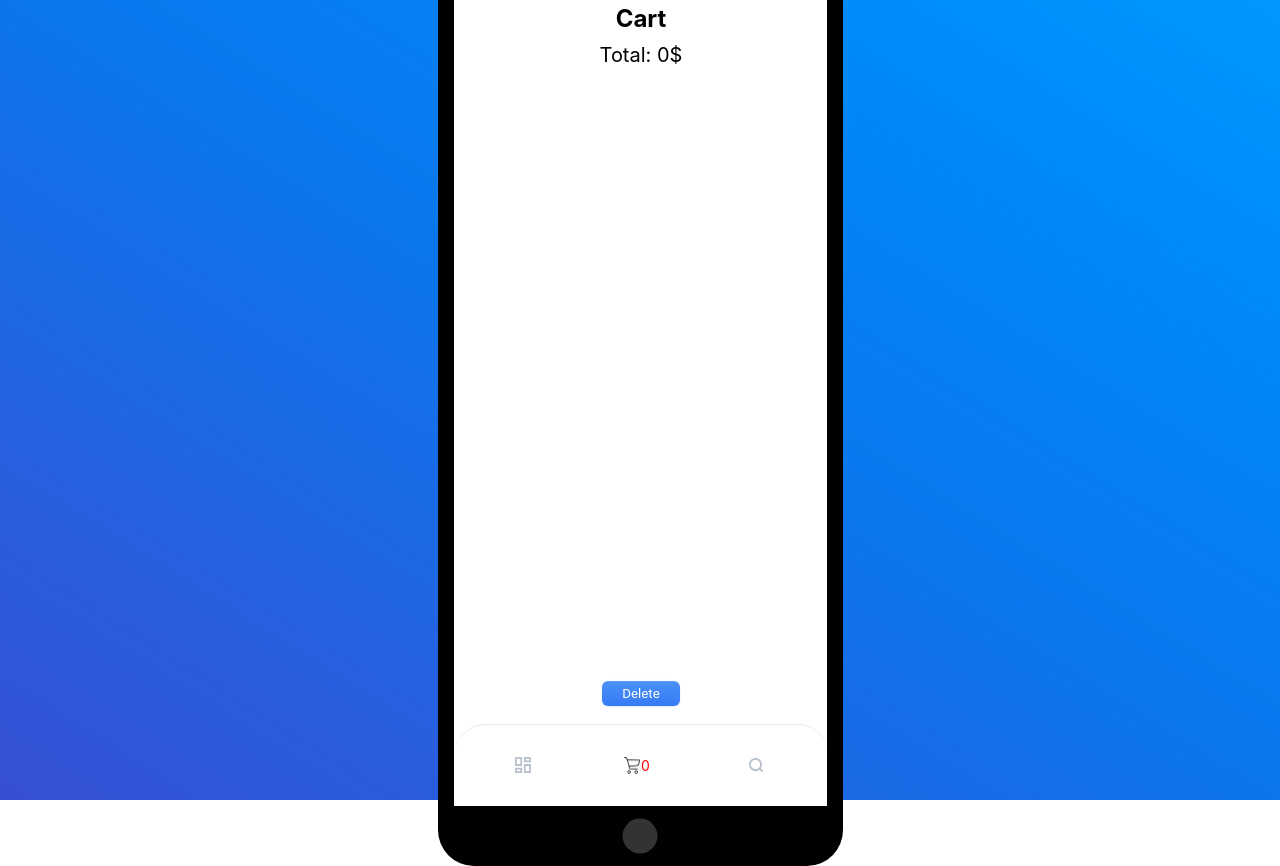
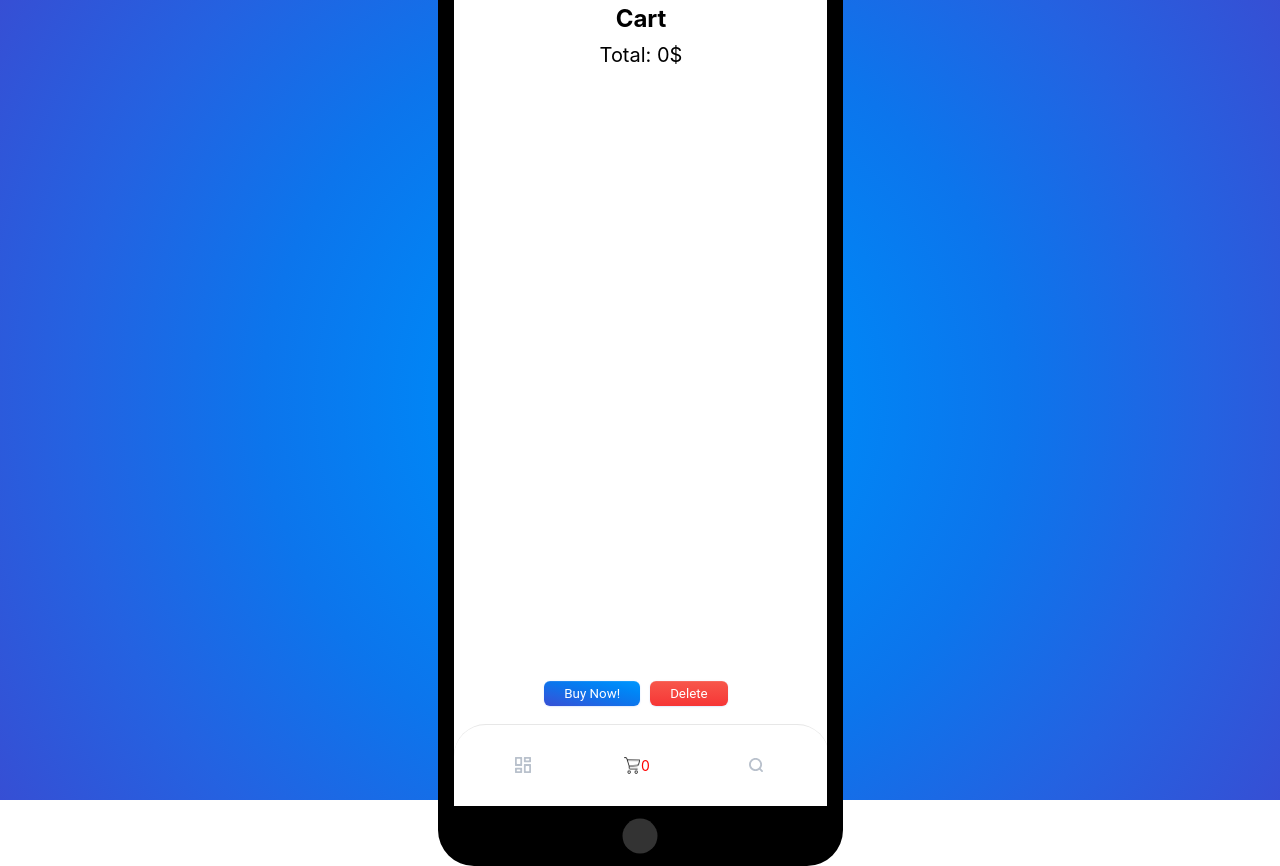
Before and after one commit to elmin-musija/e-commerce-shop, a React (Create React App) app: page /cart in a window 1280 px wide. Built offline with nearby package versions, Linux system fonts and the light colour scheme.

Commit message:
add-styles

```diff
--- a/src/App.css
+++ b/src/App.css
@@ -13,7 +13,7 @@ html {
 	display: flex;
 	justify-content: center;
 	align-items: center;
-	background-image: linear-gradient(to right top, #364fd4, #2462e1, #0c75ec, #0086f6, #0097fe);
+	background-image: radial-gradient(circle, #0097fe, #0086f6, #0c75ec, #2462e1, #364fd4);
 }
 
 .tablet {
--- a/src/components/Cart/Cart.css
+++ b/src/components/Cart/Cart.css
@@ -46,22 +46,40 @@
 
 }
 
-.cart__button button {
+.cart__button_delete {
+    margin: 0 10px;
     padding: 5px 20px;
     border-radius: 5px;
     font-family: 'Roboto', sans-serif;
     border-radius: 6px;
     border: none;
     color: #fff;
-    background: linear-gradient(180deg, #4B91F7 0%, #367AF6 100%);
+    background: linear-gradient(180deg, #f7574b 0%, #f63636 100%);
     background-origin: border-box;
     box-shadow: 0px 0.5px 1.5px rgba(54, 122, 246, 0.25), inset 0px 0.8px 0px -0.25px rgba(255, 255, 255, 0.2);
     user-select: none;
     -webkit-user-select: none;
     touch-action: manipulation;
+    cursor: pointer;
 }
 
 .cart__button button:focus {
   box-shadow: inset 0px 0.8px 0px -0.25px rgba(255, 255, 255, 0.2), 0px 0.5px 1.5px rgba(54, 122, 246, 0.25), 0px 0px 0px 3.5px rgba(58, 108, 217, 0.5);
   outline: 0;
 }
+
+.cart__button_buy {
+    padding: 5px 20px;
+    border-radius: 5px;
+    font-family: 'Roboto', sans-serif;
+    border-radius: 6px;
+    border: none;
+    color: #fff;
+    background: linear-gradient(to right top, #364fd4, #2462e1, #0c75ec, #0086f6, #0097fe);
+    background-origin: border-box;
+    box-shadow: 0px 0.5px 1.5px rgba(54, 122, 246, 0.25), inset 0px 0.8px 0px -0.25px rgba(255, 255, 255, 0.2);
+    user-select: none;
+    -webkit-user-select: none;
+    touch-action: manipulation;
+    cursor: pointer;
+}
--- a/src/components/Cart/Cart.js
+++ b/src/components/Cart/Cart.js
@@ -2,6 +2,7 @@ import AppContext from "../../context/AppContext";
 import { useContext, useEffect, useState } from "react";
 import "./Cart.css"
 import Footer from "../Footer/Footer";
+import { Link } from "react-router-dom";
 
 const Cart = (props) => {
     const { cartItems } = useContext(AppContext)
@@ -41,7 +42,10 @@ const Cart = (props) => {
 				})}
     </div>
     <div className="cart__button">
-        <button onClick={handleClick}>Delete</button>
+    <Link to="">
+        <button className="cart__button_buy">Buy Now!</button>
+    </Link>
+        <button className="cart__button_delete" onClick={handleClick}>Delete</button>
     </div>
     <Footer/>
     </section>
--- a/src/components/CustomFilterButton/CustomFilterButton.css
+++ b/src/components/CustomFilterButton/CustomFilterButton.css
@@ -1,15 +1,21 @@
 .custom-filter-button {
 	background-color: white;
-	border: none;
 	font-family: Poppins;
 	font-size: 1.2rem;
 	font-weight: 500;
-	line-height: 18px;
+	line-height: 10px;
 	letter-spacing: 0px;
 	border-radius: 12px;
+	height: 37px;
+	width: 100%;
+	text-align: center;
 	cursor: pointer;
+	text-transform: capitalize;
+	border: 1px solid #0097fe;
+	padding: 2px 2px;
 }
 .custom-filter-button:hover {
+	background-color: #0097fe;;
 }
 
 .custom-filter-button:active {
--- a/src/pages/Filter/Filter.css
+++ b/src/pages/Filter/Filter.css
@@ -6,9 +6,9 @@
 .filter-grid-container {
 	display: grid;
 	grid-template-columns: repeat(4, 1fr);
-	gap: 2px;
-	row-gap: 2px;
-	margin: 0 33px 0 33px;
+	align-items: center;
+	gap: 10px;
+	margin: 0 20px 0 20px;
 }
 
 .filter-header-style {
@@ -16,7 +16,7 @@
 	font-size: 1.6rem;
 	letter-spacing: 0.1px;
 	font-weight: 600;
-	line-height: 24px;
+	line-height: 8px;
 	margin: 0 0 0 16px;
 }
 
```
